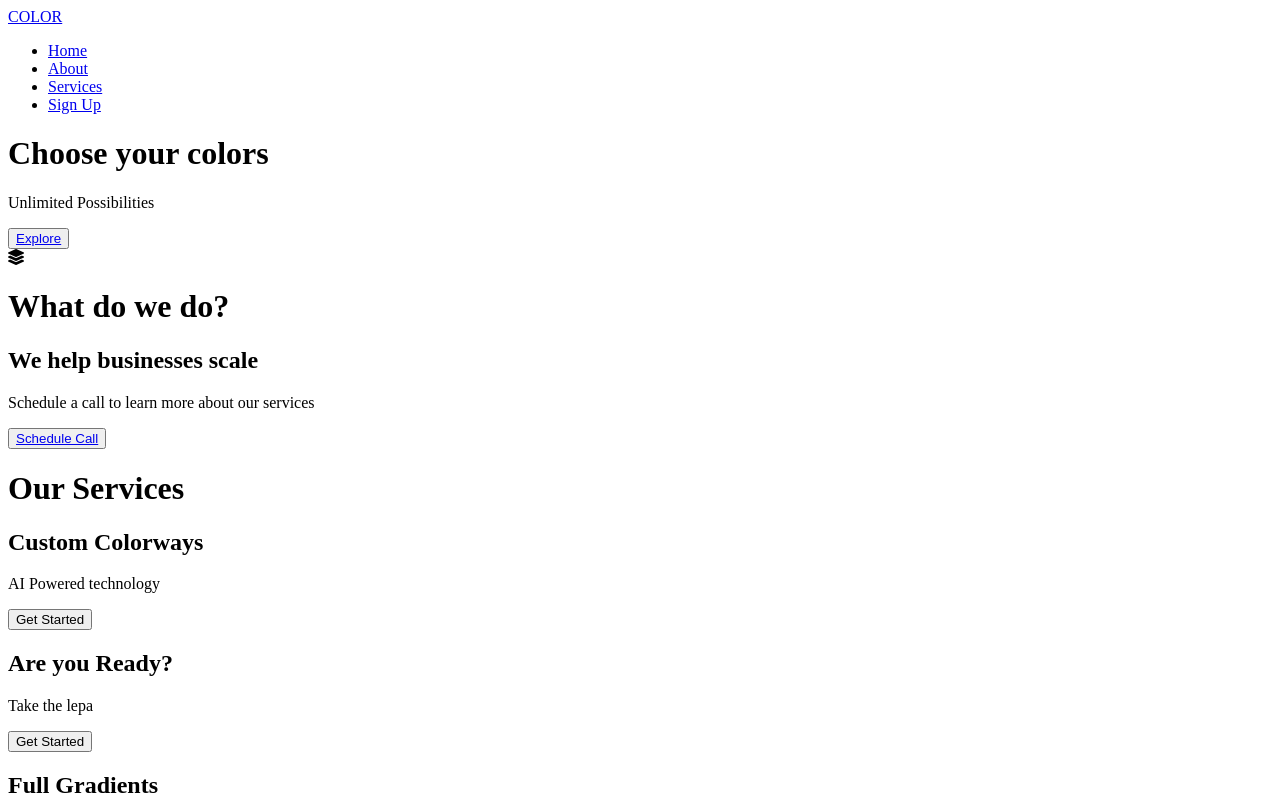
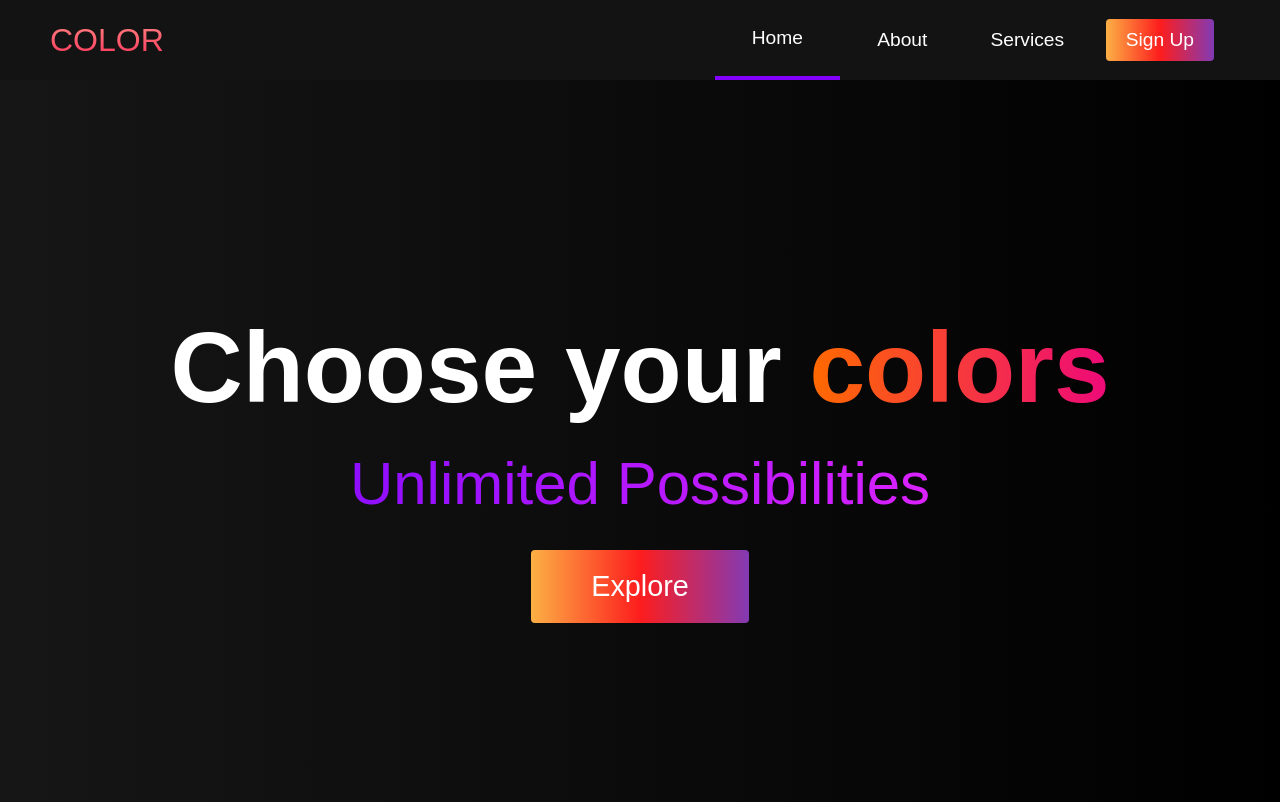
Before and after one commit to guptanjali16/Website, a website: page Index.html in a window 1280 px wide. Shown: the top 802 px of the page. Drawn offline with Linux system fonts and the light colour scheme.

Commit message:
Assistant checkpoint: Fixed CSS link and typo in services section
Assistant generated file changes:
- Index.html: Fix CSS file reference, Fix typo in services section

---

User prompt:

What is causing the error in Index.html?

```diff
--- a/Index.html
+++ b/Index.html
@@ -4,7 +4,7 @@
     <meta charset="UTF-8" />
     <meta name="viewport" content="width=device-width, initial-scale=1.0" />
     <title>Scroll Website</title>
-    <link rel="stylesheet" href="styles.css" />
+    <link rel="stylesheet" href="style.css" />
     <link
       rel="stylesheet"
       href="https://use.fontawesome.com/releases/v5.14.0/css/all.css"
@@ -75,7 +75,7 @@
         </div>
         <div class="services__card">
           <h2>Are you Ready?</h2>
-          <p>Take the lepa</p>
+          <p>Take the leap</p>
           <div class="services__btn"><button>Get Started</button></div>
         </div>
         <div class="services__card">
```
